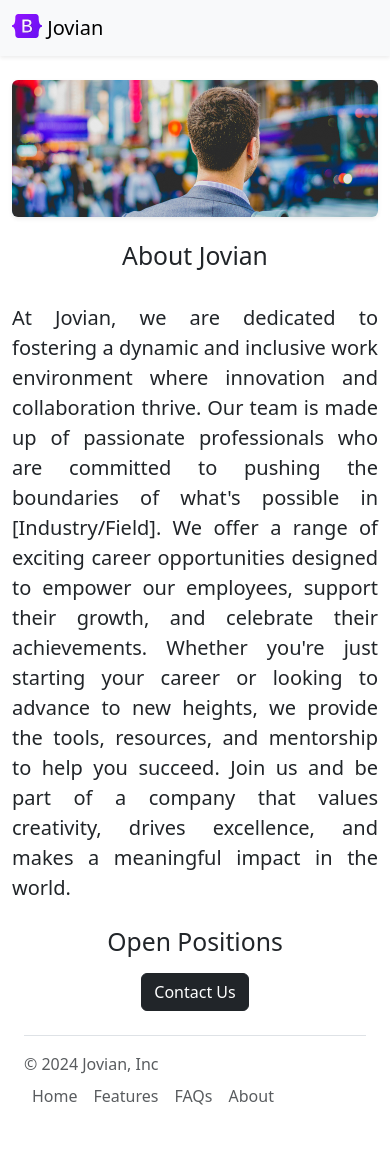
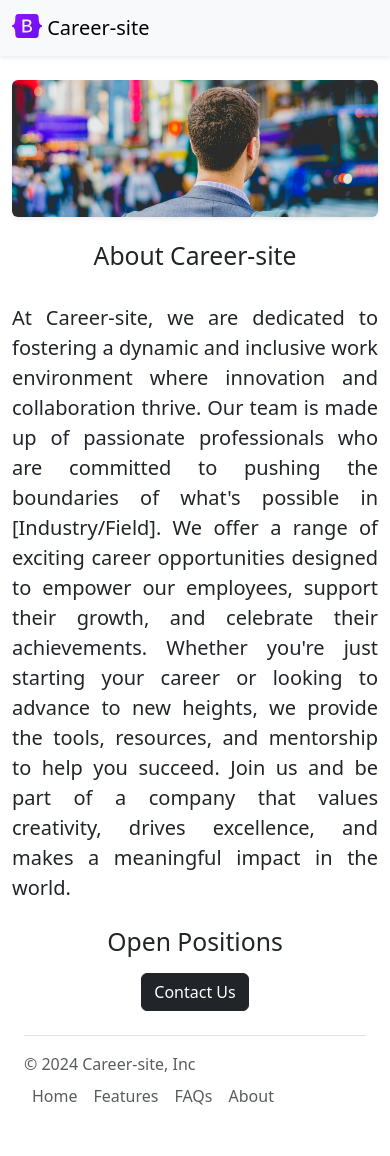
Before and after one commit to shaileshsuthar675/Career-site-project-v2, a Flask app: page / in a window 390 px wide. Run offline with Flask 3, Linux system fonts and the light colour scheme; parts of the project's set-up code (start-up, migrations or seed data) failed here and were passed over.

Commit message:
remove Jovian and added Career-site.

```diff
--- a/templates/about.html
+++ b/templates/about.html
@@ -1,10 +1,10 @@
 <br><br>
-<p class="h2" style="text-align: center; display: grid;">About Jovian</p>
+<p class="h2" style="text-align: center; display: grid;">About Career-site</p>
 <br>
 <div class="row">
     <div class="col-md-6">
         <p class="text-justify lead fs-5" style="margin-top: auto; margin-bottom: auto;">
-            At Jovian, we are dedicated to fostering a dynamic and inclusive work environment where innovation and
+            At Career-site, we are dedicated to fostering a dynamic and inclusive work environment where innovation and
             collaboration thrive. Our team is made up of passionate professionals who are committed to pushing the
             boundaries of what's possible in [Industry/Field]. We offer a range of exciting career opportunities
             designed to
--- a/templates/application_submitted.html
+++ b/templates/application_submitted.html
@@ -4,7 +4,7 @@
 <head>
     <meta charset="UTF-8">
     <meta name="viewport" content="width=device-width, initial-scale=1.0">
-    <title>Jovian Careers</title>
+    <title>Career-site</title>
     <link href="https://cdn.jsdelivr.net/npm/bootstrap@5.3.3/dist/css/bootstrap.min.css" rel="stylesheet"
         integrity="sha384-QWTKZyjpPEjISv5WaRU9OFeRpok6YctnYmDr5pNlyT2bRjXh0JMhjY6hW+ALEwIH" crossorigin="anonymous">
 </head>
@@ -18,7 +18,7 @@
         {% include 'banner.html' %}
 
         <h1 class="text-center mt-2 mb-4">
-            Jovian Careers
+            Career-site
         </h1>
 
         <h2>Your Application:</h2>
--- a/templates/application_submitted_success.html
+++ b/templates/application_submitted_success.html
@@ -4,7 +4,7 @@
 <head>
     <meta charset="UTF-8">
     <meta name="viewport" content="width=device-width, initial-scale=1.0">
-    <title>Jovian Careers</title>
+    <title>Career-site</title>
     <style>
         body {
             display: flex;
--- a/templates/footer.html
+++ b/templates/footer.html
@@ -1,6 +1,6 @@
 <div class="container">
     <footer class="d-flex flex-wrap justify-content-between align-items-center py-3 my-4 border-top">
-        <p class="col-md-4 mb-0 text-body-secondary">&copy; 2024 Jovian, Inc</p>
+        <p class="col-md-4 mb-0 text-body-secondary">&copy; 2024 Career-site, Inc</p>
 
         <!-- <a href="/"
             class="col-md-4 d-flex align-items-center justify-content-center mb-3 mb-md-0 me-md-auto link-body-emphasis text-decoration-none">
--- a/templates/home.html
+++ b/templates/home.html
@@ -4,7 +4,7 @@
 <head>
     <meta charset="utf-8">
     <meta name="viewport" content="width=device-width, initial-scale=1">
-    <title>Jovian Careers</title>
+    <title>Career-site</title>
     <link href="https://cdn.jsdelivr.net/npm/bootstrap@5.3.3/dist/css/bootstrap.min.css" rel="stylesheet"
         integrity="sha384-QWTKZyjpPEjISv5WaRU9OFeRpok6YctnYmDr5pNlyT2bRjXh0JMhjY6hW+ALEwIH" crossorigin="anonymous">
 
--- a/templates/jobpage.html
+++ b/templates/jobpage.html
@@ -19,7 +19,7 @@
         {% include 'banner.html' %}
 
         <h1 class="text-center mt-2 mb-4">
-            Jovian Careers
+            Career-site
         </h1>
 
         <h3 class="mb-2">{{job['Job Title']}}</h3>
--- a/templates/nav.html
+++ b/templates/nav.html
@@ -2,7 +2,7 @@
     <div class="container-fluid">
         <a class="navbar-brand" href="/">
             <img src="/static/logo.svg" alt="Logo" width="30" height="24" class="d-inline-block align-text-top">
-            Jovian
+            Career-site
         </a>
     </div>
 </nav>
```
